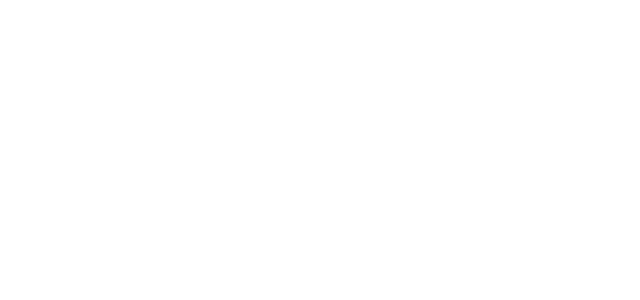
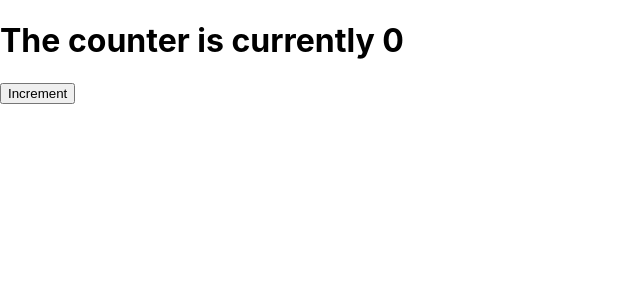
Before and after one commit to Hansmu/enzyme-jest, a React (Create React App) app: page / in a window 1280 px wide. Shown: the top 300 px of the page, without its empty margins (0-640 px from the left). Built offline with nearby package versions, Linux system fonts and the light colour scheme.

Commit message:
Add simple tests that test state and component existence based on an attribute

```diff
--- a/src/App.js
+++ b/src/App.js
@@ -2,9 +2,20 @@
 import './App.css';
 
 class App extends Component {
+    state = {
+        counter: 0
+    };
+
   render() {
     return (
       <div data-test="component-app">
+        <h1 data-test="counter-display">The counter is currently {this.state.counter}</h1>
+        <button
+            data-test="increment-button"
+            onClick={() => this.setState(prevProps => ({counter: prevProps.counter + 1}))}
+        >
+            Increment
+        </button>
       </div>
     );
   }
```
Also changed, not shown: 1 other file (tests, documents, lock files or other folders).
